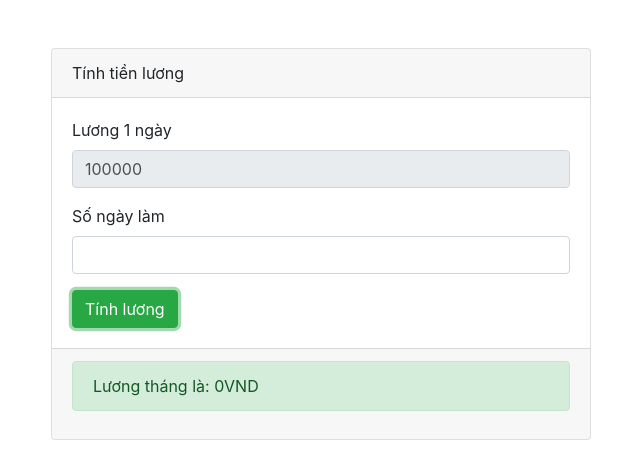
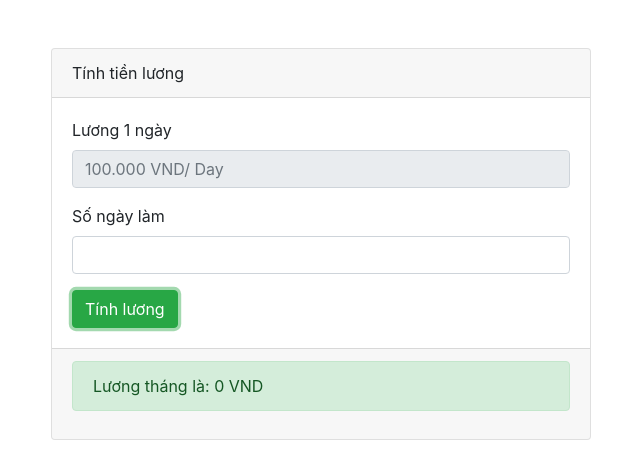
Before and after one commit to Kiimm0610/B13-JavaScript, a plain HTML site: page index.html in a window 1280 px wide. Both pictures are taken after a click on the button "Tính lương". Shown: the top 461 px of the page, 34-674 px from the left. Drawn offline with nearby package versions, Linux system fonts and the light colour scheme.

Commit message:
Cập nhật

```diff
--- a/index.html
+++ b/index.html
@@ -30,12 +30,10 @@
                             <div class="form-group">
                                 <label>Lương 1 ngày</label>
                                 <input
-                                    id="incomeDay"
-                                    value="100000"
                                     readonly
                                     type="text"
                                     class="form-control"
-                                    placeholder=""
+                                    placeholder="100.000 VND/ Day"
                                     aria-describedby="helpId"
                                 />
                             </div>
--- a/main.js
+++ b/main.js
@@ -11,7 +11,7 @@ Kết quả lương
 */
 
 document.getElementById("btnIncome").onclick = function () {
-    var incomeDay = document.getElementById("incomeDay").value;
+    var incomeDay = 100000;
     var dayWork = document.getElementById("dayWork").value * 1;
     // Xử lý
     var resultMoney = incomeDay * dayWork;
@@ -21,7 +21,7 @@ document.getElementById("btnIncome").onclick = function () {
     var showIncome =
         "<p class='alert alert-success'>Lương tháng là: " +
         formatIncome.format(resultMoney) +
-        "VND" +
+        " VND" +
         "</p>";
     // Show
     document.getElementById("resultIncome").innerHTML = showIncome;
```
